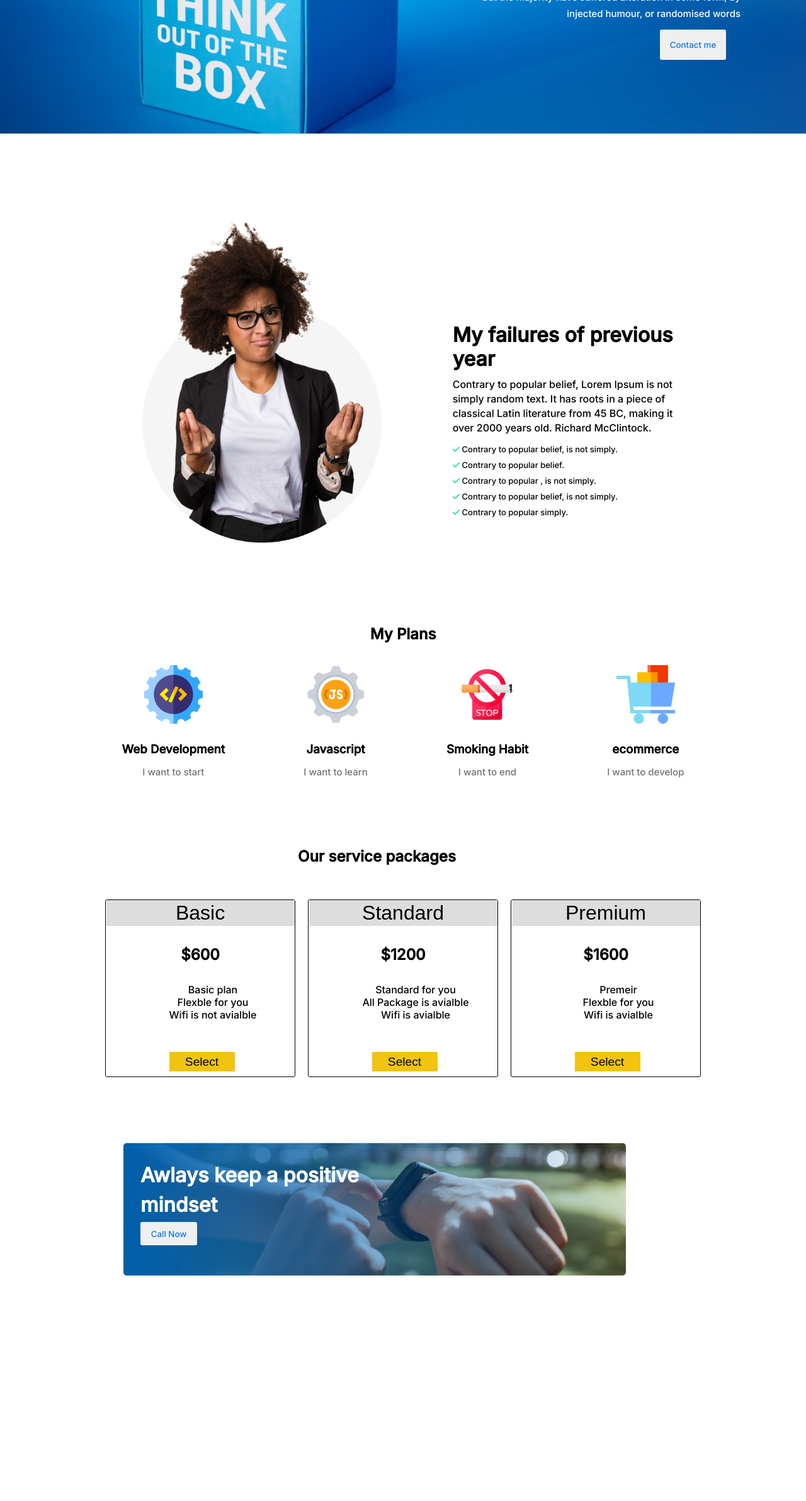
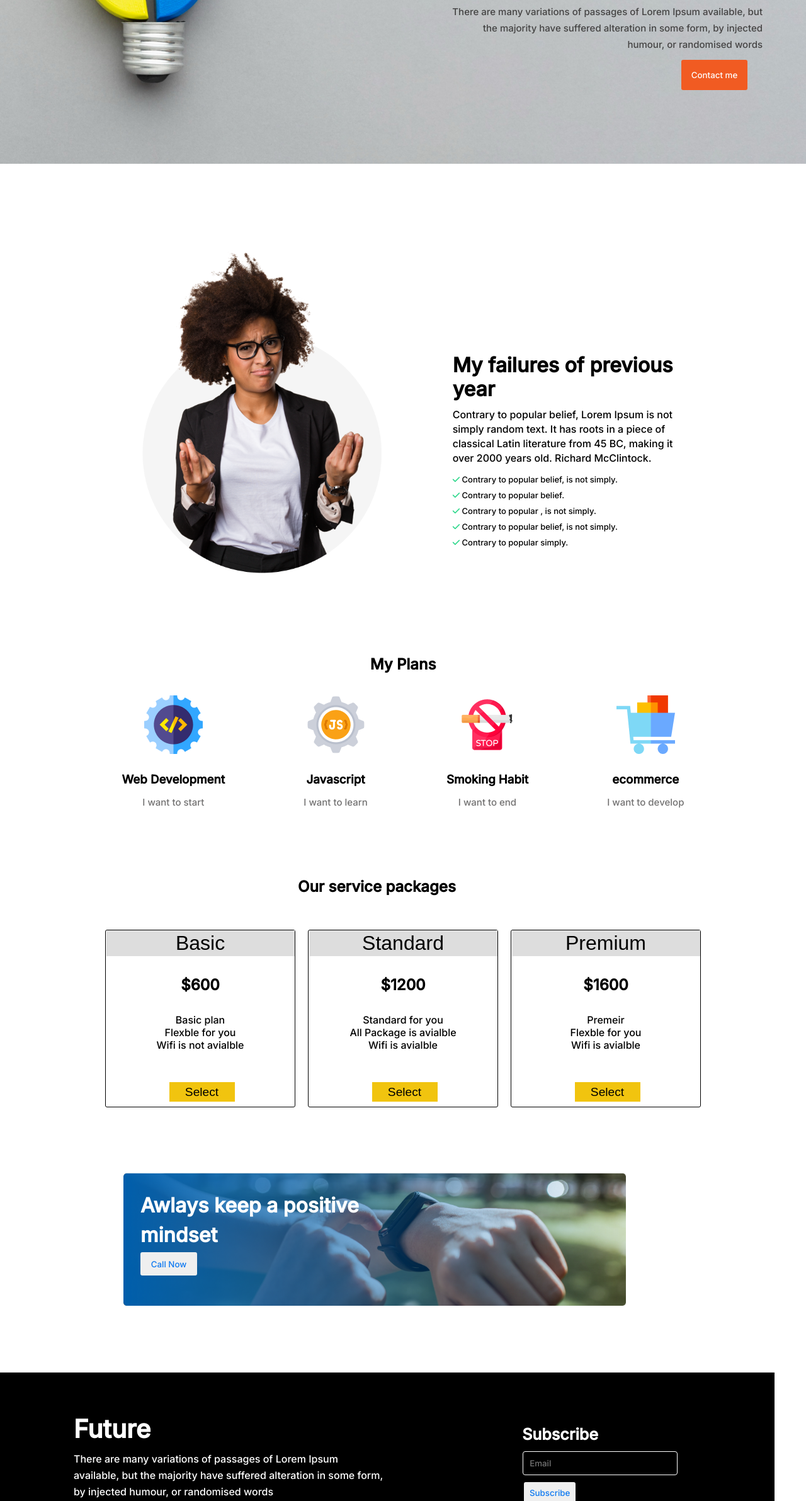
Before and after one commit to hasanali112/assainment1, a plain HTML site: page index.html in a window 1280 px wide. Shown: the part 417-2800 px from the top of the page at 63% size. Before the commit the page ends 2548 px from the top, so only its background shows below. Drawn offline with Linux system fonts and the light colour scheme.

Commit message:
finnal update

```diff
--- a/Styles/style.css
+++ b/Styles/style.css
@@ -10,37 +10,40 @@
     justify-content: center;
     align-items: center;
     padding: 174px 68px 115px 706px;
-    background-image: url(../images/banner/banner3.png);
+    background-image: url(../images/banner/banner2.png);
     background-repeat: no-repeat;
     background-size: cover;
 }
 
 .header-title {
+    margin-bottom: 24px;
     text-align: right;
     font-weight: 700;
-    font-size: 55px;
-    margin-bottom: 20px;
-    color: #FFFFFF;
-    margin: 0px 36px 2px 1px;
+    font-size: 65px;
+    line-height: 75px;
+    color: #151414;
 }
 
 .header-description {
+    margin: 0px 1px 2px 1px;
+    text-align: right;
     font-weight: 400;
     font-size: 15px;
     line-height: 26px;
-    color: #FFFFFF;
-    text-align: right;
-    margin: 0px 36px 2px 1px;
+    color: #444343;
 }
 
 .btn-primary {
     width: 105px;
     height: 48px;
     border: none;
-    color: rgb(13, 120, 241);
+    color: #FFFFFF;
     border-radius: 3px;
     margin: 10px 2px 2px 285px;
+    margin: 9px 0px 2px 351px;
+    background-color: #F15B22;
 }
+
 
 
 /* my previous failure style*/
@@ -143,6 +146,7 @@
 
 .package ol {
     text-align: center;
+    padding: 0 55px;
 }
 
 .package ol li {
@@ -203,3 +207,83 @@
     border-radius: 3px;
     margin: 0px 3px 12px 27px;
 }
+
+
+/* footer style */
+.footer {
+    display: flex;
+    justify-content: space-around;
+    justify-content: center;
+    align-items: center;
+    background-color: #000;
+    width: 1230px;
+    height: 339px;
+}
+
+/* future section */
+.subcribe {
+    margin: 3px 59px 122px 3px;
+}
+
+
+.future-title {
+    color: #FFFFFF;
+    font-weight: 700;
+    font-size: 40px;
+    line-height: 53px;
+    margin: 40px 171px 6px 117px;
+}
+
+.future-description {
+    font-weight: 400;
+    font-size: 16px;
+    line-height: 26px;
+    color: #FFFFFF;
+    padding: 2px 178px 2px 64px;
+    margin: 0 33px 0 53px;
+}
+
+.email-info{
+    color: #FFFFFF;
+    margin: 14px 115px;
+}
+
+.footer-img{
+    margin: 14px 103px;
+
+}
+
+.footer-img img{
+    padding: 0 6px;
+}
+
+/* subcribe section */
+.subcribe-title {
+    font-weight: 600;
+    font-size: 25px;
+    line-height: 29px;
+    color: #FFFFFF;
+    padding: 2px 211px 2px 0px;
+    margin: 79px 10px 0px 5px;
+}
+
+#email {
+    margin-top: 10px;
+    margin-left: 6px;
+    height: 16px;
+    width: 224px;
+    border-radius: 4px;
+    border: 1px solid #FFFFFF;
+    padding: 10px;
+    background-color: #000;
+
+}
+
+.btn-third {
+    width: 82px;
+    height: 35px;
+    border: none;
+    color: rgb(13, 120, 241);
+    border-radius: 3px;
+    margin: 11px 1px 9px 8px;
+}
--- a/index.html
+++ b/index.html
@@ -1,19 +1,24 @@
 <!DOCTYPE html>
 <html lang="en">
+
 <head>
   <meta charset="UTF-8">
   <meta http-equiv="X-UA-Compatible" content="IE=edge">
   <meta name="viewport" content="width=device-width, initial-scale=1.0">
   <title>MyDev-Here find you everthing</title>
-    <link href="https://fonts.googleapis.com/css2?family=Inter:wght@500&family=Open+Sans:wght@500&family=Ubuntu&display=swap" rel="stylesheet">
+  <link
+    href="https://fonts.googleapis.com/css2?family=Inter:wght@500&family=Open+Sans:wght@500&family=Ubuntu&display=swap"
+    rel="stylesheet">
   <link rel="stylesheet" href="Styles/style.css">
   <script src="https://kit.fontawesome.com/2ee8168277.js" crossorigin="anonymous"></script>
 </head>
+
 <body>
   <!-- header section -->
   <header class="header">
     <h2 class="header-title">All Thinks Are Possible If You believe</h2>
-        <p class="header-description">There are many variations of passages of Lorem Ipsum available, but the majority have suffered alteration in some form, by injected humour, or randomised words</p>
+    <p class="header-description">There are many variations of passages of Lorem Ipsum available, but the majority have
+      suffered alteration in some form, by injected humour, or randomised words</p>
     <button class="btn-primary">Contact me</button>
   </header>
   <main>
@@ -23,11 +28,15 @@
         <img src="images/person.png" alt="">
         <div class="title-container">
           <h2 class="failure-title">My failures of previous year</h2>
-                <p class="failure-description">Contrary to popular belief, Lorem Ipsum is not simply random text. It has roots in a piece of classical Latin literature from 45 BC, making it over 2000 years old. Richard McClintock.</p>
-                <li><i class="fa-solid fa-check" style="color: rgb(46, 216, 140);"></i> Contrary to popular belief, is not simply.</li>
+          <p class="failure-description">Contrary to popular belief, Lorem Ipsum is not simply random text. It has roots
+            in a piece of classical Latin literature from 45 BC, making it over 2000 years old. Richard McClintock.</p>
+          <li><i class="fa-solid fa-check" style="color: rgb(46, 216, 140);"></i> Contrary to popular belief, is not
+            simply.</li>
           <li><i class="fa-solid fa-check" style="color: rgb(46, 216, 140);"></i> Contrary to popular belief.</li>
-                <li><i class="fa-solid fa-check" style="color: rgb(46, 216, 140);"></i> Contrary to popular , is not simply.</li>
-                <li><i class="fa-solid fa-check" style="color: rgb(46, 216, 140);"></i> Contrary to popular belief, is not simply.</li>
+          <li><i class="fa-solid fa-check" style="color: rgb(46, 216, 140);"></i> Contrary to popular , is not simply.
+          </li>
+          <li><i class="fa-solid fa-check" style="color: rgb(46, 216, 140);"></i> Contrary to popular belief, is not
+            simply.</li>
           <li><i class="fa-solid fa-check" style="color: rgb(46, 216, 140);"></i> Contrary to popular simply.</li>
         </div>
       </div>
@@ -41,8 +50,8 @@
 
       <div class="my-plan-container">
         <div class="cotainer-section">
-                    <img  src="images/icons/web.png" alt="">
-                    <h3  class="web-dev-title">Web Development</h3>
+          <img src="images/icons/web.png" alt="">
+          <h3 class="web-dev-title">Web Development</h3>
           <p class="web-dev-descrption">I want to start</p>
         </div>
         <div class="cotainer-section">
@@ -94,7 +103,7 @@
           <ol>
             <li>Premeir</li>
             <li>Flexble for you</li>
-                    <li>Wifi is  avialble</li>
+            <li>Wifi is avialble</li>
           </ol>
           <button class="button">Select</button>
         </div>
@@ -107,6 +116,25 @@
       <button class="btn-secondary">Call Now</button>
     </section>
   </main>
-    <footer></footer>
+  <!-- footer section -->
+  <footer class="footer">
+    <div class="future">
+      <h3 class="future-title">Future</h3>
+      <p class="future-description">There are many variations of passages of Lorem Ipsum available, but the majority
+        have suffered alteration in some form, by injected humour, or randomised words</p>
+      <p class="email-info">Email : info@gmail.com</p>
+      <div class="footer-img">
+        <img src="/images/icons/fb.png" alt="">
+        <img src="/images/icons/twitter.png" alt="">
+        <img src="/images/icons/youtube.png" alt="">
+      </div>
+    </div>
+    <div class="subcribe">
+      <h3 class="subcribe-title">Subscribe</h3>
+      <input type="Email" id="email" placeholder="Email">
+      <button class="btn-third">Subscribe</button>
+    </div>
+  </footer>
 </body>
+
 </html>
```
Lines whose indentation alone changed are shown as unchanged.
